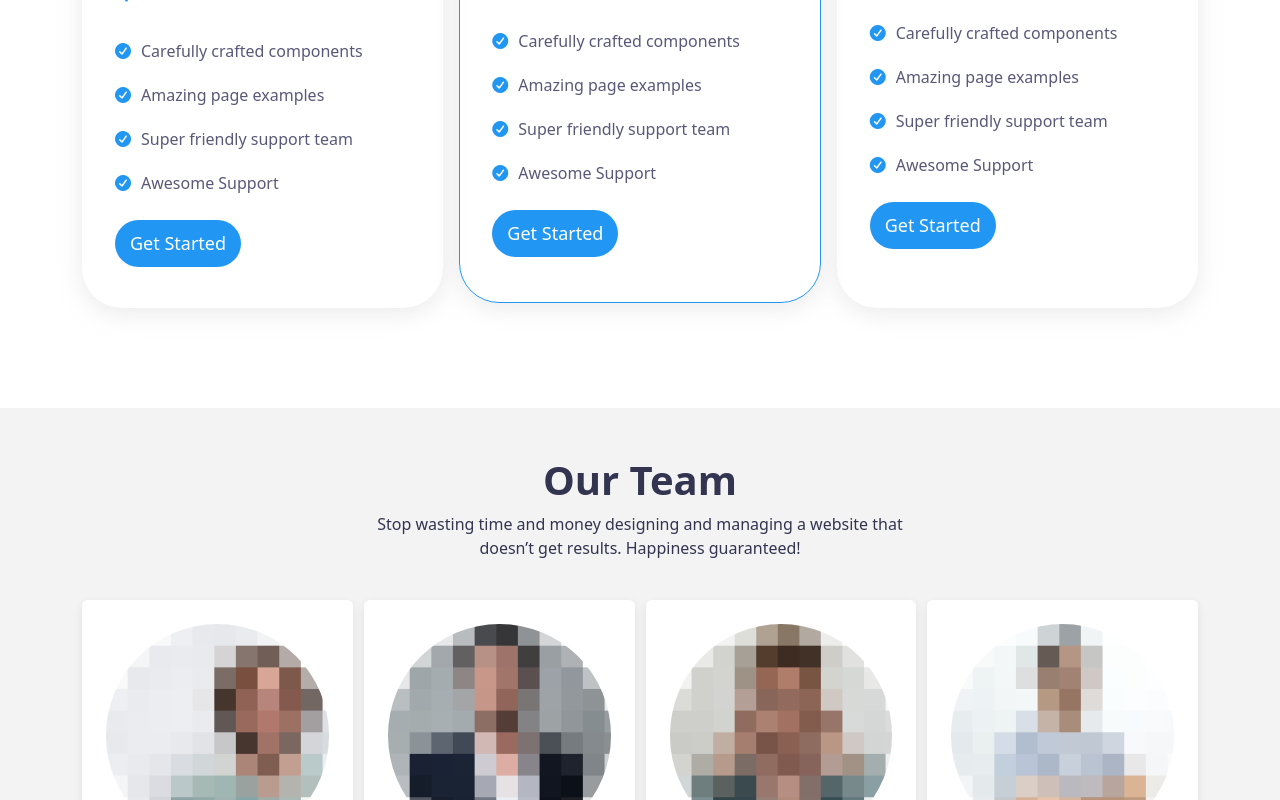
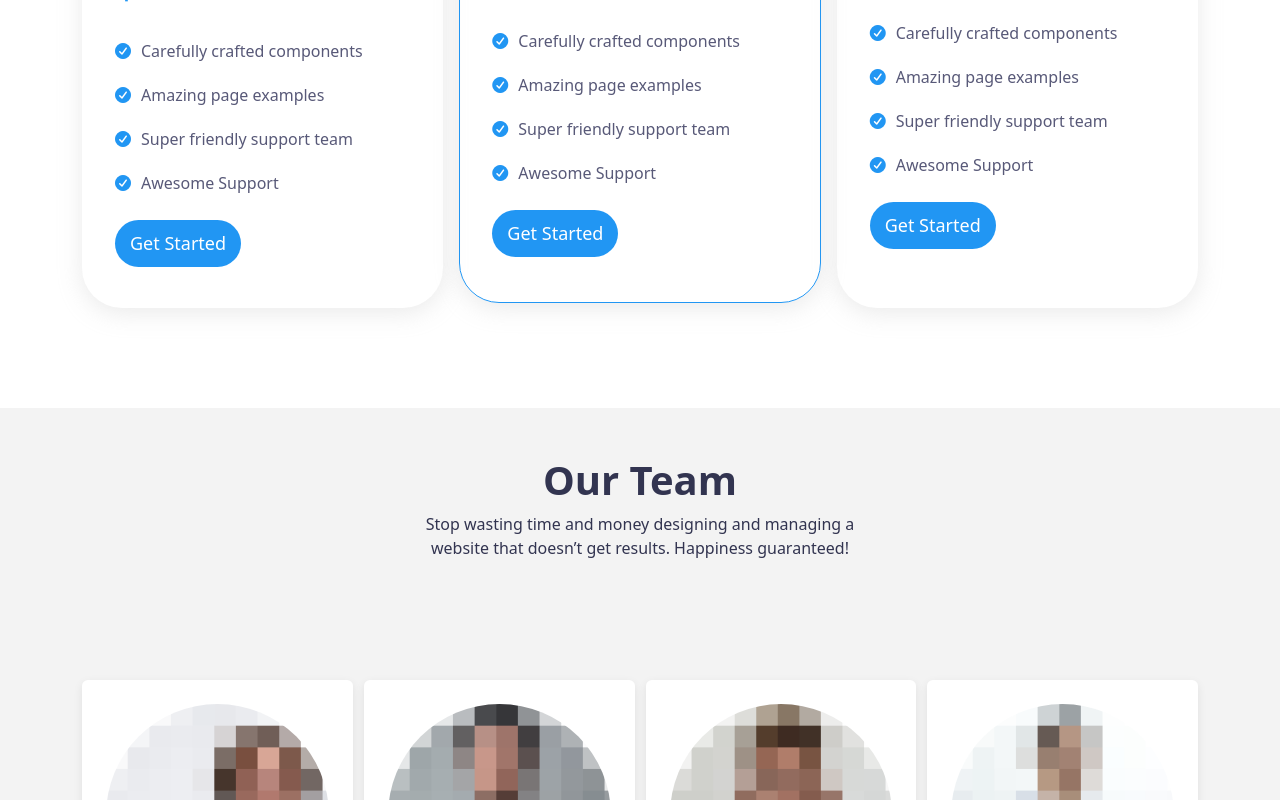
Before and after one commit to amira1611osama/networkProject, a React (Vite) app: page / in a window 1280 px wide. Shown: the part 3129-3929 px from the top of the page. Built offline with nearby package versions, Linux system fonts and the light colour scheme.

Commit message:
Edit Our Team Section Header And Use header Semantic Element

```diff
--- a/src/Styles/OurTeam.css
+++ b/src/Styles/OurTeam.css
@@ -1,21 +1,25 @@
 .OurTeam-section {
 	background-color: var(--subBg-color);
 }
+
 .title-ourTeam {
-  margin: auto;
+	max-width: 450px;
+	color: var(--secondary-color);
 	text-align: center;
-  width: 50%;
-  color: var(--secondary-color);
+	margin: 0 auto 80px;
 }
+
 .title-ourTeam h3 {
 	font-size: 2.5rem;
 	font-weight: 700;
 }
+
 .cards {
 	display: grid;
 	grid-template-columns: repeat(auto-fit, minmax(250px, 1fr));
 	gap: 11px;
 }
+
 .card {
 	border: none !important;
 	text-align: center;
@@ -25,12 +29,14 @@
 	transition: all 0.35s ease-in-out;
 	box-shadow: 0 3px 10px rgba(0, 0, 0, 0.08);
 }
+
 .card:hover {
 	transform: translateY(-10px) scale(1.03);
 	box-shadow: 0 10px 25px rgba(0, 0, 0, 0.18);
 	cursor: pointer;
 	transition: var(--main-transition);
 }
+
 .image-ourTeam {
 	max-width: 240px;
 	width: 100%;
@@ -39,9 +45,11 @@
 	margin: auto;
 	margin-bottom: 25px;
 }
+
 .image-ourTeam img {
 	width: 100%;
 }
+
 .circle-icon {
 	min-width: 40px;
 	height: 40px;
@@ -51,12 +59,14 @@
 	align-items: center;
 	justify-content: center;
 }
+
 .circle-icon:hover {
 	transform: scale(1.1);
 	box-shadow: 0 0 10px rgba(0, 0, 0, 0.15);
 	transition: var(--main-transition);
 	cursor: pointer;
 }
+
 .circle-icon a {
 	color: #fff;
 }
--- a/src/components/OurTeam.jsx
+++ b/src/components/OurTeam.jsx
@@ -5,7 +5,12 @@ import Team2 from "../assets/team-2.png";
 import Team3 from "../assets/team-3.png";
 import Team4 from "../assets/team-4.png";
 
-import { FaFacebookF, FaInstagram, FaLinkedinIn, FaGithubAlt } from "react-icons/fa";
+import {
+	FaFacebookF,
+	FaInstagram,
+	FaLinkedinIn,
+	FaGithubAlt,
+} from "react-icons/fa";
 
 function OurTeam() {
 	const teamMembers = [
@@ -25,19 +30,26 @@ function OurTeam() {
 	return (
 		<section className="OurTeam-section py-5">
 			<div className="container">
-        <div className="title-ourTeam pb-4">
+				<header className="title-ourTeam pb-4">
 					<h3 data-aos="fade-right">Our Team</h3>
 					<p data-aos="fade-left">
 						Stop wasting time and money designing and managing a website that
 						doesn’t get results. Happiness guaranteed!
 					</p>
-        </div>
+				</header>
 
 				<div className="cards">
 					{teamMembers.map((member, idx) => (
-            <div className="card p-4" data-aos={idx % 2 === 0 ? "fade-right" : "fade-left"} key={idx}>
+						<div
+							className="card p-4"
+							data-aos={idx % 2 === 0 ? "fade-right" : "fade-left"}
+							key={idx}>
 							<div className="image-ourTeam">
-                <img src={member.img} className="card-img-top rounded" alt={member.name} />
+								<img
+									src={member.img}
+									className="card-img-top rounded"
+									alt={member.name}
+								/>
 							</div>
 							<div className="card-body text-center">
 								<h5 className="card-title fw-bold">{member.name}</h5>
--- a/src/components/Pricing.jsx
+++ b/src/components/Pricing.jsx
@@ -1,20 +1,20 @@
 import plan1 from "../assets/pricing-1.svg";
 import plan2 from "../assets/pricing-2.svg";
 import plan3 from "../assets/pricing-3.svg";
-import "../Styles/Pricing.css"
+import "../Styles/Pricing.css";
 
 function Pricing() {
 	return (
 		<>
 			<section className="pricing-section">
 				<div className="container pricing-container">
-					<div className="section-header" data-aos="fade-down">
+					<header className="section-header" data-aos="fade-down">
 						<h3>Pricing Plan</h3>
 						<p>
 							Stop wasting time and money designing and managing a website that
 							doesn’t get results. Happiness guaranteed!
 						</p>
-					</div>
+					</header>
 					<div className="plans">
 						<div className="plan" data-aos="fade-right">
 							<div className="image">
@@ -29,7 +29,7 @@ function Pricing() {
 								<li>Super friendly support team</li>
 								<li>Awesome Support</li>
 							</ul>
-              <button class="butn">Get Started</button>
+							<button class="butn">Get Started</button>
 						</div>
 						<div className="plan popular" data-aos="fade-down">
 							<div className="image">
@@ -44,7 +44,7 @@ function Pricing() {
 								<li>Super friendly support team</li>
 								<li>Awesome Support</li>
 							</ul>
-              <button class="butn">Get Started</button>
+							<button class="butn">Get Started</button>
 						</div>
 						<div className="plan" data-aos="fade-left">
 							<div className="image">
@@ -59,7 +59,7 @@ function Pricing() {
 								<li>Super friendly support team</li>
 								<li>Awesome Support</li>
 							</ul>
-              <button class="butn">Get Started</button>
+							<button class="butn">Get Started</button>
 						</div>
 					</div>
 				</div>
```
Lines whose indentation alone changed are shown as unchanged.
